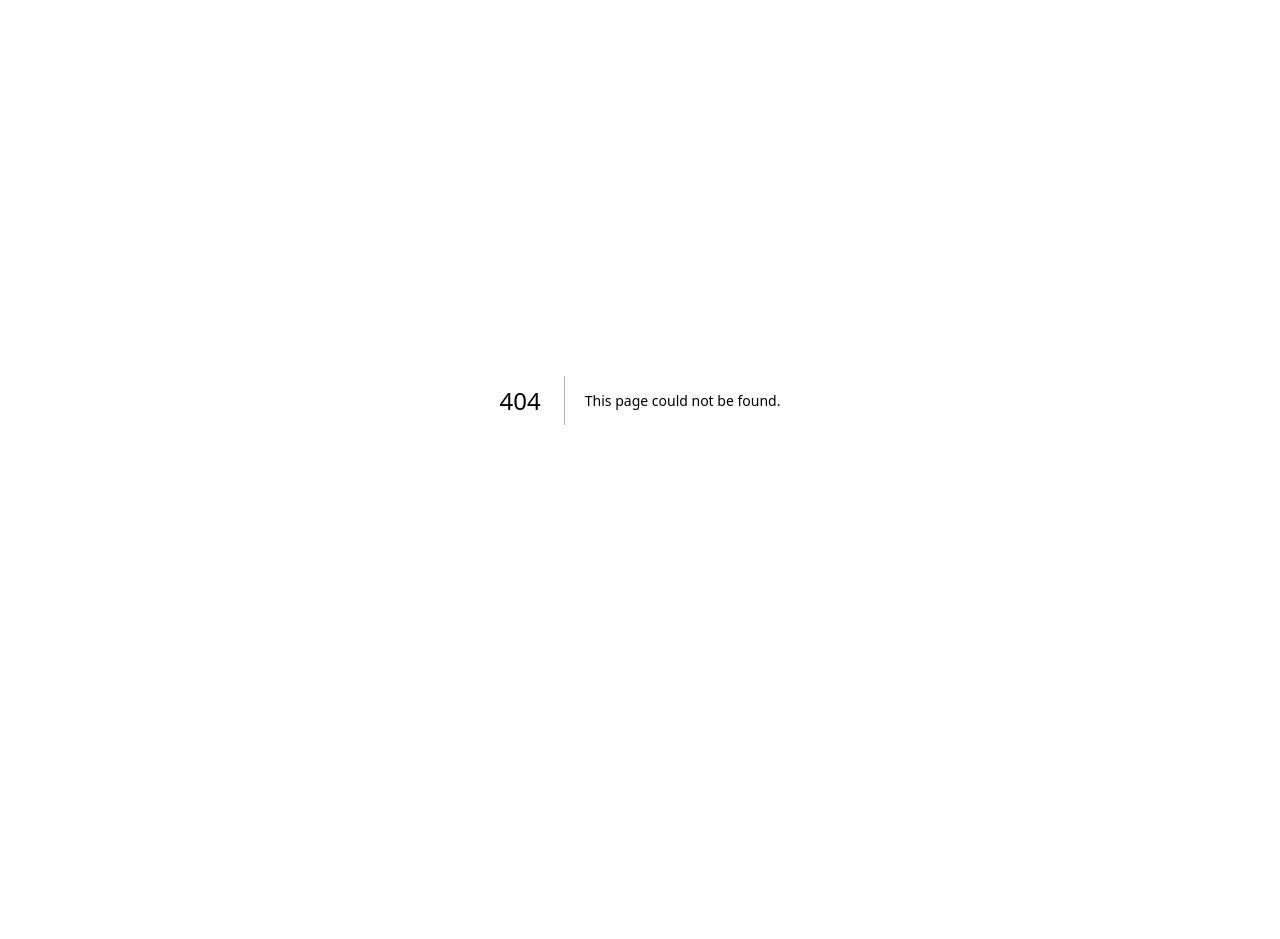
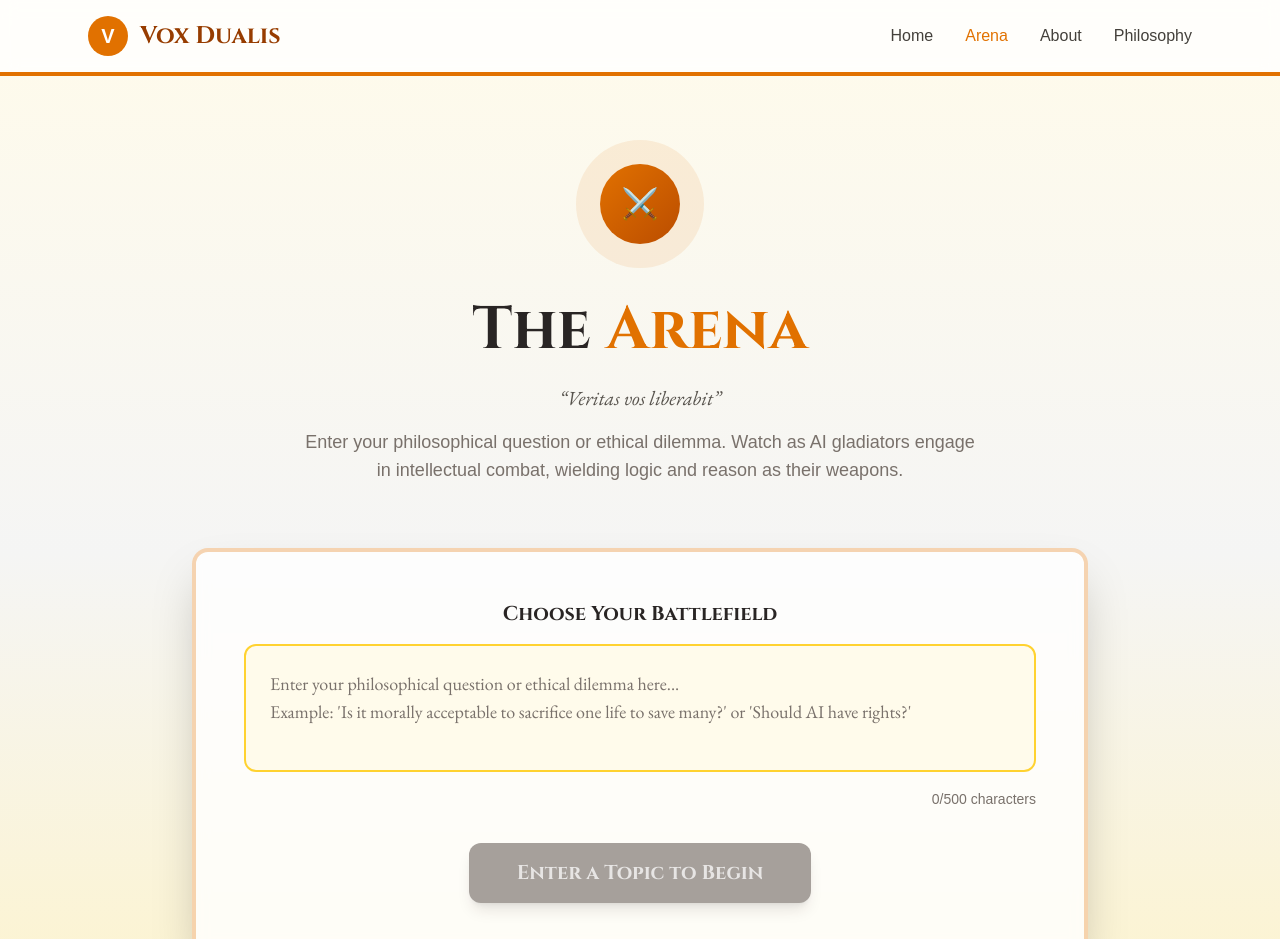
Before and after one commit to SavvyHex/vox-dualis, a Next.js app in the folder frontend/: page /arena in a window 1280 px wide. Before the commit this address had no page. Shown: the top 939 px of the page. Before the commit the page ends 800 px from the top, so only its background shows below. Built offline with nearby package versions, Linux system fonts and the light colour scheme; a web font is replaced by a local one.

Commit message:
Add arena page, connected to the "Enter the Arena" button

```diff
--- /dev/null
+++ b/frontend/app/arena/page.tsx
@@ -0,0 +1,114 @@
+'use client';
+
+import { useState } from 'react';
+import Link from 'next/link';
+
+export default function Arena() {
+  const [debateTopic, setDebateTopic] = useState('');
+
+  const handleStartDebate = () => {
+    if (debateTopic.trim()) {
+      // TODO: Implement debate start logic
+      console.log('Starting debate with topic:', debateTopic);
+    }
+  };
+
+  return (
+    <div className="min-h-screen bg-gradient-to-b from-amber-50 via-stone-100 to-amber-100 dark:from-stone-900 dark:via-stone-800 dark:to-amber-900">
+      {/* Header */}
+      <header className="border-b-4 border-amber-600 dark:border-amber-400 bg-white/80 dark:bg-stone-900/80 backdrop-blur-sm">
+        <div className="max-w-6xl mx-auto px-6 py-4 flex items-center justify-between">
+          <div className="flex items-center space-x-3">
+            <div className="w-10 h-10 bg-amber-600 dark:bg-amber-400 rounded-full flex items-center justify-center">
+              <span className="text-white dark:text-stone-900 font-bold text-xl">V</span>
+            </div>
+            <h1 className="text-2xl font-bold text-amber-800 dark:text-amber-200 font-roman">Vox Dualis</h1>
+          </div>
+          <nav className="hidden md:flex space-x-8">
+            <Link href="/" className="text-stone-700 dark:text-stone-300 hover:text-amber-600 dark:hover:text-amber-400 font-medium">Home</Link>
+            <Link href="/arena" className="text-amber-600 dark:text-amber-400 font-medium">Arena</Link>
+            <a href="#about" className="text-stone-700 dark:text-stone-300 hover:text-amber-600 dark:hover:text-amber-400 font-medium">About</a>
+            <a href="#philosophy" className="text-stone-700 dark:text-stone-300 hover:text-amber-600 dark:hover:text-amber-400 font-medium">Philosophy</a>
+          </nav>
+        </div>
+      </header>
+
+      {/* Arena Main Content */}
+      <main className="flex-1 flex items-center justify-center px-6 py-16">
+        <div className="w-full max-w-4xl">
+          {/* Arena Title */}
+          <div className="text-center mb-16">
+            <div className="inline-block p-6 bg-amber-600/10 dark:bg-amber-400/10 rounded-full mb-8">
+              <div className="w-20 h-20 bg-gradient-to-br from-amber-600 to-amber-700 dark:from-amber-400 dark:to-amber-500 rounded-full flex items-center justify-center">
+                <span className="text-3xl">⚔️</span>
+              </div>
+            </div>
+
+            <h1 className="text-4xl md:text-6xl font-bold text-stone-800 dark:text-stone-100 mb-6 font-roman">
+              The <span className="text-amber-600 dark:text-amber-400">Arena</span>
+            </h1>
+
+            <p className="text-xl text-stone-600 dark:text-stone-300 mb-4 italic font-serif">
+              &ldquo;Veritas vos liberabit&rdquo;
+            </p>
+            <p className="text-lg text-stone-500 dark:text-stone-400 max-w-2xl mx-auto">
+              Enter your philosophical question or ethical dilemma. Watch as AI gladiators engage in intellectual combat,
+              wielding logic and reason as their weapons.
+            </p>
+          </div>
+
+          {/* Central Arena Interface */}
+          <div className="bg-white/80 dark:bg-stone-800/80 backdrop-blur-sm rounded-2xl border-4 border-amber-600/30 dark:border-amber-400/30 p-12 shadow-2xl">
+            {/* Debate Topic Input */}
+            <div className="mb-8">
+              <label htmlFor="debate-topic" className="block text-xl font-bold text-stone-800 dark:text-stone-100 mb-4 text-center font-roman">
+                Choose Your Battlefield
+              </label>
+              <textarea
+                id="debate-topic"
+                value={debateTopic}
+                onChange={(e) => setDebateTopic(e.target.value)}
+                placeholder="Enter your philosophical question or ethical dilemma here...
+Example: 'Is it morally acceptable to sacrifice one life to save many?' or 'Should AI have rights?'"
+                className="w-full h-32 p-6 text-lg border-2 border-amber-300 dark:border-amber-600 rounded-xl
+                         bg-amber-50 dark:bg-stone-700 text-stone-800 dark:text-stone-100
+                         focus:outline-none focus:ring-4 focus:ring-amber-500/50 focus:border-amber-500
+                         placeholder-stone-500 dark:placeholder-stone-400 resize-none font-serif"
+                maxLength={500}
+              />
+              <div className="text-right mt-2">
+                <span className="text-sm text-stone-500 dark:text-stone-400">
+                  {debateTopic.length}/500 characters
+                </span>
+              </div>
+            </div>
+
+            {/* Start Debate Button */}
+            <div className="text-center">
+              <button
+                onClick={handleStartDebate}
+                disabled={!debateTopic.trim()}
+                className={`px-12 py-4 text-xl font-bold rounded-xl transition-all duration-300 transform hover:scale-105 shadow-lg font-roman
+                  ${debateTopic.trim()
+                    ? 'bg-amber-600 hover:bg-amber-700 dark:bg-amber-500 dark:hover:bg-amber-600 text-white cursor-pointer'
+                    : 'bg-stone-400 dark:bg-stone-600 text-stone-200 dark:text-stone-400 cursor-not-allowed'
+                  }`}
+              >
+                {debateTopic.trim() ? '⚔️ Start Debate' : 'Enter a Topic to Begin'}
+              </button>
+            </div>
+          </div>
+        </div>
+      </main>
+
+      {/* Footer */}
+      <footer className="bg-stone-800 dark:bg-stone-950 text-stone-300 py-8">
+        <div className="max-w-6xl mx-auto px-6 text-center">
+          <p className="text-sm">
+            &ldquo;In certamine veritas&rdquo; - In competition, truth
+          </p>
+        </div>
+      </footer>
+    </div>
+  );
+}
--- a/frontend/app/page.tsx
+++ b/frontend/app/page.tsx
@@ -1,3 +1,5 @@
+import Link from 'next/link';
+
 export default function Home() {
   return (
     <div className="min-h-screen bg-gradient-to-b from-amber-50 via-stone-100 to-amber-100 dark:from-stone-900 dark:via-stone-800 dark:to-amber-900">
@@ -43,9 +45,9 @@ export default function Home() {
           </p>
 
           <div className="flex flex-col sm:flex-row gap-4 justify-center items-center">
-            <button className="bg-amber-600 hover:bg-amber-700 dark:bg-amber-500 dark:hover:bg-amber-600 text-white font-bold py-4 px-8 rounded-lg transition-all duration-200 transform hover:scale-105 shadow-lg">
+            <Link href="/arena" className="bg-amber-600 hover:bg-amber-700 dark:bg-amber-500 dark:hover:bg-amber-600 text-white font-bold py-4 px-8 rounded-lg transition-all duration-200 transform hover:scale-105 shadow-lg">
               Enter the Arena
-            </button>
+            </Link>
             <button className="border-2 border-amber-600 dark:border-amber-400 text-amber-600 dark:text-amber-400 hover:bg-amber-600 hover:text-white dark:hover:bg-amber-400 dark:hover:text-stone-900 font-bold py-4 px-8 rounded-lg transition-all duration-200">
               Learn More
             </button>
```
